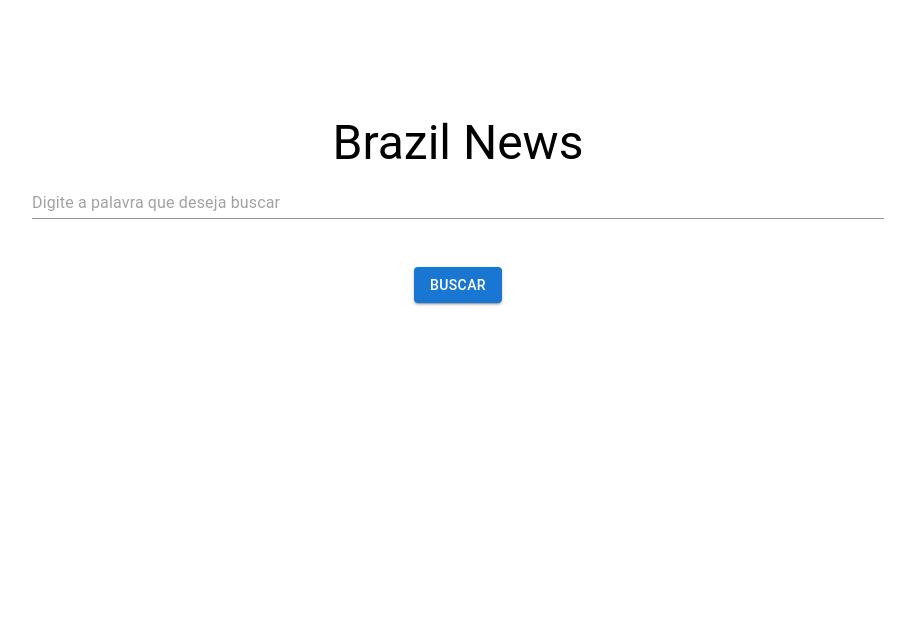
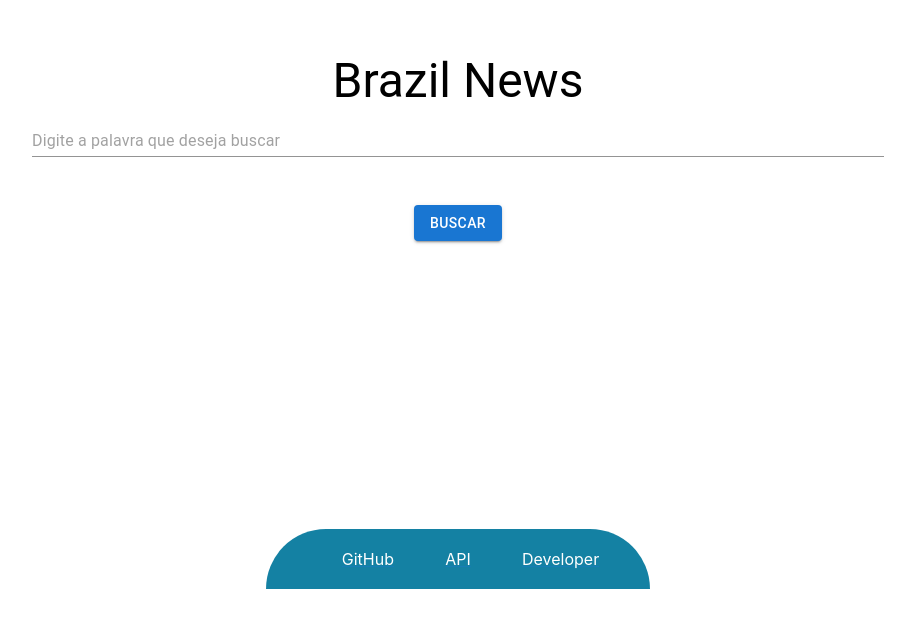
Before and after one commit to gustavo-fior/news-react, a React (Create React App) app: page / in a window 1280 px wide. Shown: the part 211-838 px from the top of the page, without its empty margins (182-1097 px from the left). After the commit the page ends 800 px from the top, so only its background shows below. Built offline with nearby package versions, Linux system fonts and the light colour scheme; no server answers.

Commit message:
Adicionando footer

```diff
--- a/src/assets/css/teste.css
+++ b/src/assets/css/teste.css
@@ -1,8 +1,11 @@
-.teste {
-    opacity: 0;
-    transition: 1s;
+
+body {
+    display: flex;
+    flex-direction: column;
+    height:100vh;
+    margin:0;
 }
 
-.removeUnderline {
-    text-decoration: none;
+.wrap-conteudo {
+    padding-bottom: 2.75rem;
 }
--- /dev/null
+++ b/src/components/Footer/Footer.jsx
@@ -0,0 +1,24 @@
+import { Box, Link, Typography } from '@mui/material';
+import React from 'react';
+import './estilo.css';
+
+const Footer = () => {
+    return (
+        <Box display="flex" alignItems="center"
+        justifyContent="center">
+            <footer className='footer'>
+                <Link className='footer-link1' href='https://github.com'>
+                    <p className='footer-texto'>GitHub</p>
+                </Link>
+                <Link className='footer-link2' href='https://github.com'>
+                    <p className='footer-texto'>API</p>
+                </Link>
+                <Link className='footer-link3' href='https://github.com'>
+                    <p className='footer-texto'>Developer</p>
+                </Link>
+            </footer>
+        </Box>
+    );
+}
+
+export default Footer;
--- /dev/null
+++ b/src/components/Footer/estilo.css
@@ -0,0 +1,30 @@
+.footer {
+    background-color: #0c7da0f6;
+    border-radius: 360px 360px 0px 0px;
+    /*box-shadow: 0px 0px 0px 10px #55a6ff38;*/
+    display: grid;
+    grid-template-columns: 1fr 1fr 1fr;
+    align-items: center;
+    height: 2.75rem;
+    margin-top: 40px;
+    min-height: 60px;
+    width: 30%;
+    position: absolute;
+    bottom: 0;
+}
+
+.footer-link1 {
+    text-align: right;
+}
+
+.footer-link2 {
+    text-align: center;
+}
+
+.footer-link3 {
+    text-align: left;
+}
+
+.footer-texto {
+    color: white;
+}
--- /dev/null
+++ b/src/components/Footer/index.js
@@ -0,0 +1,2 @@
+import Footer from "./Footer.jsx";
+export default Footer;
--- a/src/components/Formulario/Formulario.jsx
+++ b/src/components/Formulario/Formulario.jsx
@@ -1,5 +1,6 @@
 import React, { useState } from "react";
 import { TextField, Box, Button } from "@mui/material";
+import './estilo.css';
 
 function Formulario( { aoEnviar } ) {
   const [palavra, setPalavra] = useState("");
@@ -21,7 +22,7 @@ function Formulario( { aoEnviar } ) {
         placeholder="Digite a palavra que deseja buscar"
       />
       <Box margin={5} textAlign="center">
-        <Button type="submit" variant="contained">
+        <Button className="sombra" type="submit" variant="contained">
           Buscar
         </Button>
       </Box>
--- /dev/null
+++ b/src/components/Formulario/estilo.css
@@ -0,0 +1,3 @@
+.sombra {
+    box-shadow: 10px 10px 10px 10px #55a6ff38;
+}
--- a/src/paginas/FormularioInicial.jsx
+++ b/src/paginas/FormularioInicial.jsx
@@ -2,6 +2,7 @@ import { Container, Typography, Box } from "@mui/material";
 import React, { useState } from "react";
 import Formulario from "../components/Formulario/Formulario";
 import Noticias from "../components/Noticias/Noticias";
+import Footer from "../components/Footer";
 import "../assets/css/teste.css"
 
 function FormularioIncial() {
@@ -14,14 +15,18 @@ function FormularioIncial() {
       justifyContent="center"
       alignItems="center"
       minHeight="100vh"
-      margin={5}
+      margin={0}
+      position='relative'
     >
       <Container maxWidth="md">
         <Typography id="titulo" align="center" variant="h3" component="h1">
           Brazil News
         </Typography>
-        <Formulario id="form" aoEnviar={setPalavra}/>
-        <Noticias id="noticias" palavra={palavra}/>
+        <div className="wrap-conteudo">
+          <Formulario id="form" aoEnviar={setPalavra} />
+          <Noticias id="noticias" palavra={palavra} />
+        </div>
+        <Footer />
       </Container>
     </Box>
   );
```
